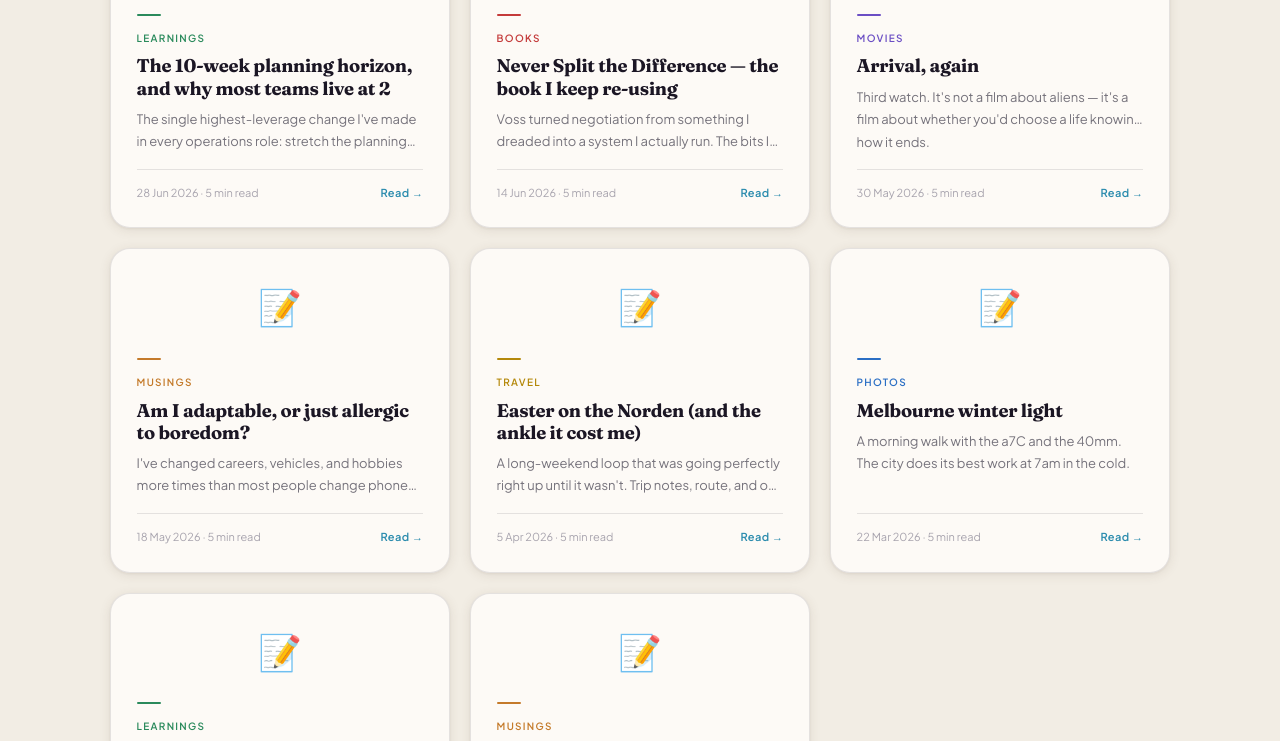
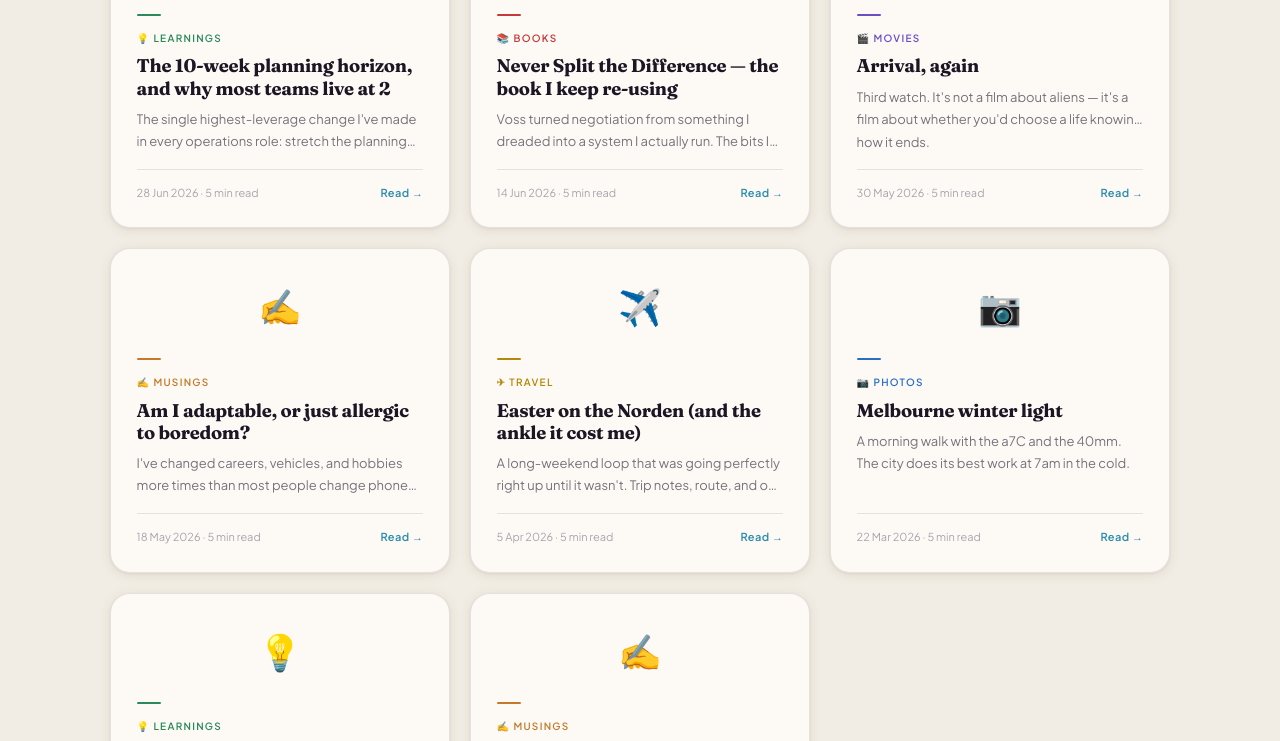
Before and after one commit to abbasmerchantco/abbasmerchant-co, an Eleventy site: page src/index.njk in a window 1280 px wide. Shown: the part 618-1359 px from the top of the page. Built offline with nearby package versions, Linux system fonts and the light colour scheme; Eleventy itself is replaced by a stand-in of ours; files that its build step writes are made by us from their sources.

Commit message:
Add files via upload

```diff
--- a/eleventy.config.js
+++ b/eleventy.config.js
@@ -1,8 +1,15 @@
+const categories = require("./src/_data/categories.js");
+
 module.exports = function(eleventyConfig) {
+  // Global data — accessible directly as CAT_LABELS / CAT_EMOJI in templates
+  eleventyConfig.addGlobalData("CAT_LABELS", categories.CAT_LABELS);
+  eleventyConfig.addGlobalData("CAT_EMOJI", categories.CAT_EMOJI);
+
   // Passthrough copy
   eleventyConfig.addPassthroughCopy("src/images");
   eleventyConfig.addPassthroughCopy("src/admin");
   eleventyConfig.addPassthroughCopy("src/_redirects");
+  eleventyConfig.addPassthroughCopy("src/css");
 
   // Filters
   eleventyConfig.addFilter("readableDate", dateObj => {
--- a/src/index.njk
+++ b/src/index.njk
@@ -73,19 +73,3 @@ permalink: /
     {%- endfor %}
   </div>
 </div>
-
-<script>
-const CAT_LABELS = {
-  musings: '✍ Musings',
-  learnings: '💡 Learnings',
-  movies: '🎬 Movies',
-  books: '📚 Books',
-  photos: '📷 Photos',
-  travel: '✈ Travel',
-  mba: '🎓 MBA',
-};
-const CAT_EMOJI = {
-  musings: '✍️', learnings: '💡', movies: '🎬',
-  books: '📚', photos: '📷', travel: '✈️', mba: '🎓',
-};
-</script>
```
Also changed, not shown: src/_includes/layouts/post.njk (+0 -12 lines).
